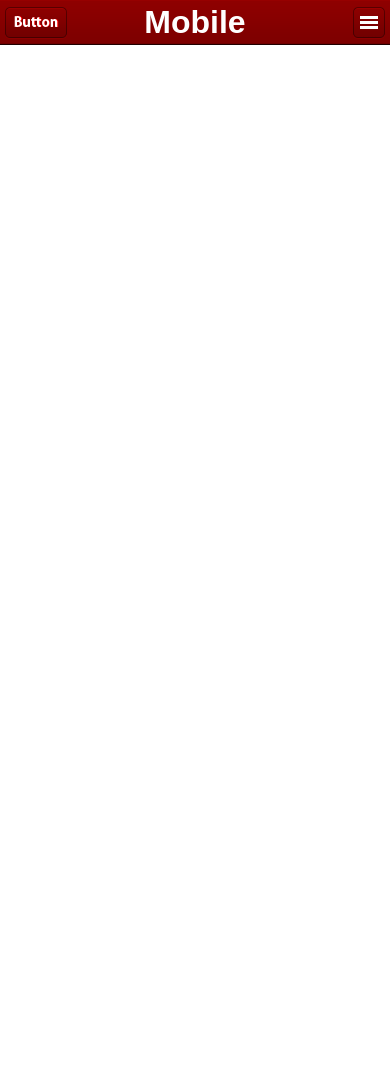
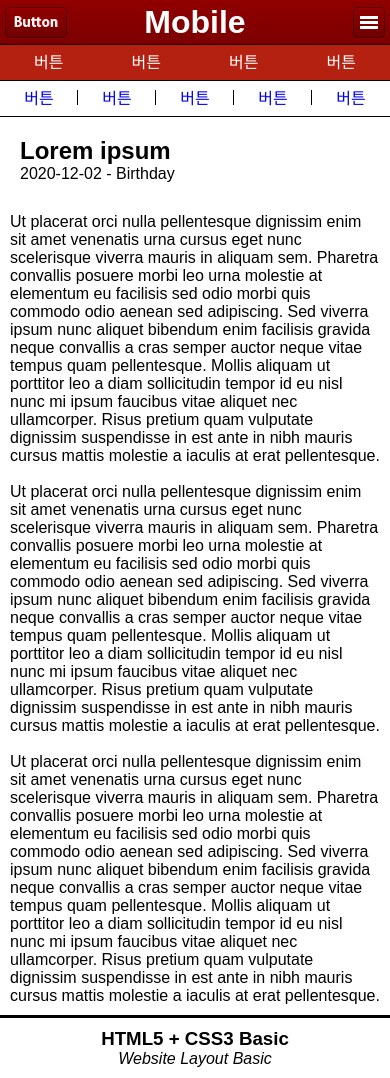
Before and after one commit to mingsayz/HTML5_CSS3, a plain HTML site: page Mobile_layout/mobile_basic_layout.html in a window 390 px wide. Before the commit the page ends 844 px from the top, so only its background shows below. Drawn offline with Linux system fonts and the light colour scheme.

Commit message:
Mobile & Tablet basic layout

```diff
--- a/Mobile_layout/mobile_basic_layout.html
+++ b/Mobile_layout/mobile_basic_layout.html
@@ -78,12 +78,69 @@
     </style>
 
     <!--내비게이션(1)-->
+    <style>
+        #top_gnb {
+            overflow: hidden;
+            border-bottom: 1px solid black;
+            background: #B42111;
+        }
+        #top_gnb > div > a {
+            /*수평 정렬*/
+            float:left;
+            width:25%;
+            /*크기 및 색상 정렬*/
+            height: 35px;
+            line-height: 35px;
+            text-align: center;
+            color: white;
+        }
+    </style>
+    <!--내비게이션(2)-->
+    <style>
+        #bottom_gnb {
+            display: table;
+            width: 100%;
+            border-bottom: 1px solid black;
+        }
 
-    <!--내비게이션(2)-->
+        #bottom_gnb > div {
+            display: table-cell;
+            position: relative;
+        }
 
+        #bottom_gnb > div > a {
+            display: block;
+            height: 35px;
+            line-height: 35px;
+            text-align: center;
+        }
+        #bottom_gnb > div > a::before {
+            display:block;
+            position: absolute;
+            top: 9px; left: -1px;
+            width: 1px; height: 15px;
+            border-left: 1px solid black;
+            content: '';
+        }
+    </style>
     <!--본문-->
+    <style>
+        #section_header {
+            padding: 20px;
+        }
+        #section_article {
+            padding: 10px;
+        }
+    </style>
+    <!--푸터-->
+    <style>
+        #main_footer {
+            padding: 10px;
+            border-top: 3px solid black;
+            text-align: center;
+        }
+    </style>
 
-    <!--푸터-->
 </head>
 <body>
     <input id="toggle" type="checkbox" />
@@ -107,6 +164,36 @@
                 </ul>
             </div>
         </div>
+        <nav id="top_gnb">
+            <div><a href="#">버튼</a></div>
+            <div><a href="#">버튼</a></div>
+            <div><a href="#">버튼</a></div>
+            <div><a href="#">버튼</a></div>
+        </nav>
+        <nav id="bottom_gnb">
+            <div><a href="#">버튼</a></div>
+            <div><a href="#">버튼</a></div>
+            <div><a href="#">버튼</a></div>
+            <div><a href="#">버튼</a></div>
+            <div><a href="#">버튼</a></div>
+        </nav>
+        <section id="main_section">
+            <header id="section_header">
+                <h1>Lorem ipsum</h1>
+                <time>2020-12-02 - Birthday</time>
+            </header>
+            <article id="section_article">
+                <p>Ut placerat orci nulla pellentesque dignissim enim sit amet venenatis urna cursus eget nunc scelerisque viverra mauris in aliquam sem. Pharetra convallis posuere morbi leo urna molestie at elementum eu facilisis sed odio morbi quis commodo odio aenean sed adipiscing. Sed viverra ipsum nunc aliquet bibendum enim facilisis gravida neque convallis a cras semper auctor neque vitae tempus quam pellentesque. Mollis aliquam ut porttitor leo a diam sollicitudin tempor id eu nisl nunc mi ipsum faucibus vitae aliquet nec ullamcorper. Risus pretium quam vulputate dignissim suspendisse in est ante in nibh mauris cursus mattis molestie a iaculis at erat pellentesque.</p>
+                <br />
+                <p>Ut placerat orci nulla pellentesque dignissim enim sit amet venenatis urna cursus eget nunc scelerisque viverra mauris in aliquam sem. Pharetra convallis posuere morbi leo urna molestie at elementum eu facilisis sed odio morbi quis commodo odio aenean sed adipiscing. Sed viverra ipsum nunc aliquet bibendum enim facilisis gravida neque convallis a cras semper auctor neque vitae tempus quam pellentesque. Mollis aliquam ut porttitor leo a diam sollicitudin tempor id eu nisl nunc mi ipsum faucibus vitae aliquet nec ullamcorper. Risus pretium quam vulputate dignissim suspendisse in est ante in nibh mauris cursus mattis molestie a iaculis at erat pellentesque.</p>
+                <br />
+                <p>Ut placerat orci nulla pellentesque dignissim enim sit amet venenatis urna cursus eget nunc scelerisque viverra mauris in aliquam sem. Pharetra convallis posuere morbi leo urna molestie at elementum eu facilisis sed odio morbi quis commodo odio aenean sed adipiscing. Sed viverra ipsum nunc aliquet bibendum enim facilisis gravida neque convallis a cras semper auctor neque vitae tempus quam pellentesque. Mollis aliquam ut porttitor leo a diam sollicitudin tempor id eu nisl nunc mi ipsum faucibus vitae aliquet nec ullamcorper. Risus pretium quam vulputate dignissim suspendisse in est ante in nibh mauris cursus mattis molestie a iaculis at erat pellentesque.</p>
+            </article>
+        </section>
+        <footer id="main_footer">
+            <h3>HTML5 + CSS3 Basic</h3>
+            <address>Website Layout Basic</address>
+        </footer>
     </div>
 </body>
 </html>
```
Also changed, not shown: Tablet_layout/tablet_basic_layout.html (added, +27 -0 lines), 1 other file.
